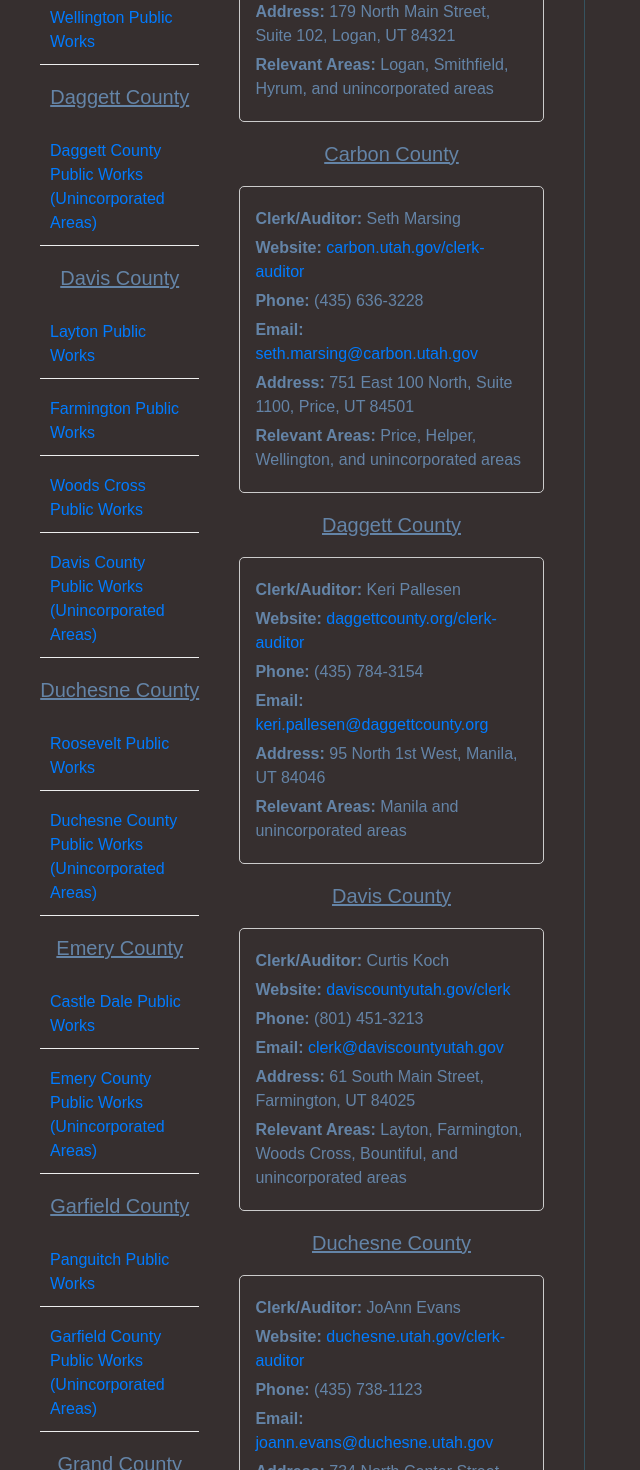
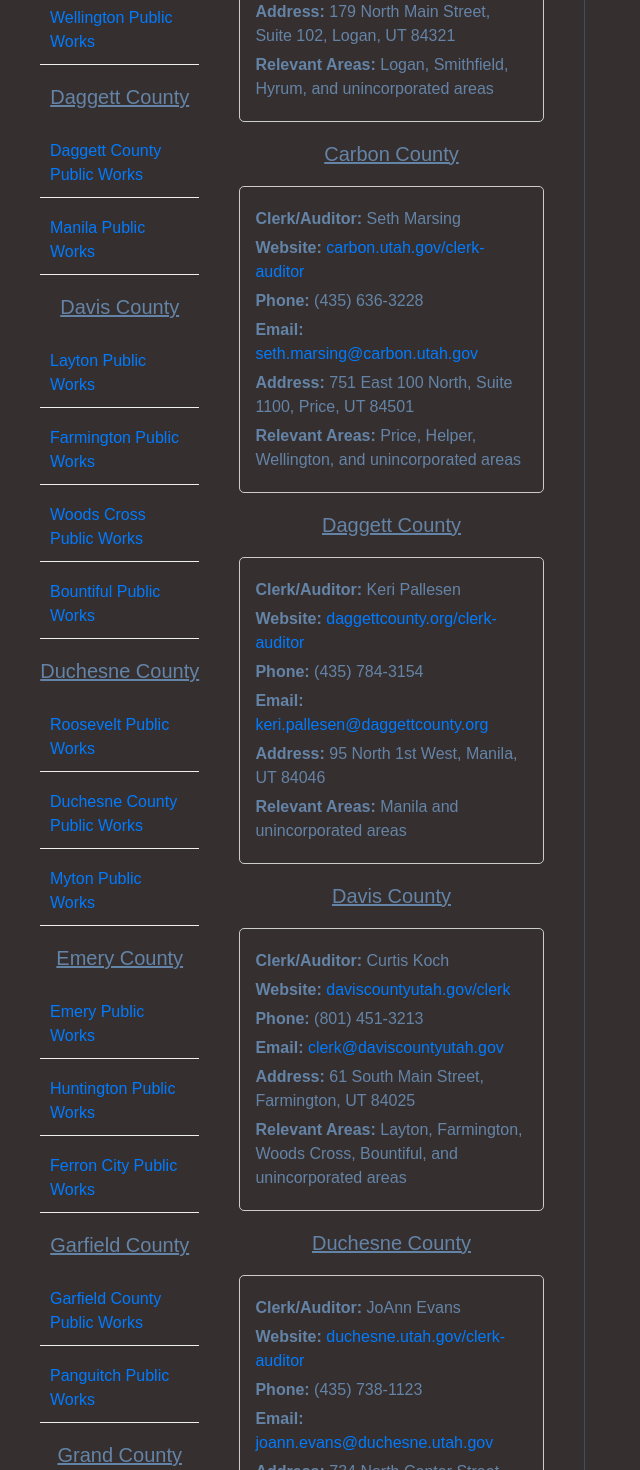
Before and after one commit to Vtencouchclimbr/Work-Site, a React (Vite) app: page / in a window 1280 px wide. Shown: the part 1160-2630 px from the top of the page, without its empty margins (0-640 px from the left). Built offline with nearby package versions, Linux system fonts and the light colour scheme.

Commit message:
add more counties

```diff
--- a/package.json
+++ b/package.json
@@ -14,6 +14,7 @@
     "@fortawesome/free-brands-svg-icons": "^6.7.2",
     "@fortawesome/free-solid-svg-icons": "^6.7.2",
     "@fortawesome/react-fontawesome": "^0.2.2",
+    "@react-google-maps/api": "^2.20.6",
     "bootstrap": "^5.3.3",
     "react": "^18.3.1",
     "react-dom": "^18.3.1"
--- a/src/components/PublicWorksLinks.jsx
+++ b/src/components/PublicWorksLinks.jsx
@@ -30,44 +30,46 @@ const PublicWorksLinks = () => {
         <li><a href="https://www.pricecityutah.com/public-works" target="_blank" rel="noopener noreferrer">Price City Public Works</a></li>
         <li><a href="https://wellingtonutah.us/public-works.html" target="_blank" rel="noopener noreferrer">Wellington Public Works</a></li>
       </ul>
-{/*  */}
+
       <h2>Daggett County</h2>
       <ul>
-        <li><a href="https://www.daggettcounty.org/public-works" target="_blank" rel="noopener noreferrer">Daggett County Public Works (Unincorporated Areas)</a></li>
+        <li><a href="https://www.daggettcounty.org/17/Road-Department" target="_blank" rel="noopener noreferrer">Daggett County Public Works</a></li>
+        <li><a href="https://manilautah.com/" target="_blank" rel="noopener noreferrer">Manila Public Works</a></li>
       </ul>
 
       <h2>Davis County</h2>
       <ul>
         <li><a href="https://www.laytoncity.org/LC/PublicWorks" target="_blank" rel="noopener noreferrer">Layton Public Works</a></li>
-        <li><a href="https://www.farmington.utah.gov/156/Public-Works" target="_blank" rel="noopener noreferrer">Farmington Public Works</a></li>
-        <li><a href="https://www.woodscross.com/156/Public-Works" target="_blank" rel="noopener noreferrer">Woods Cross Public Works</a></li>
-        <li><a href="https://www.daviscountyutah.gov/public-works" target="_blank" rel="noopener noreferrer">Davis County Public Works (Unincorporated Areas)</a></li>
+        <li><a href="https://farmington.utah.gov/departments/public-works-2/" target="_blank" rel="noopener noreferrer">Farmington Public Works</a></li>
+        <li><a href="https://www.woodscross.com/publicworks" target="_blank" rel="noopener noreferrer">Woods Cross Public Works</a></li>
+        <li><a href="https://www.bountifulutah.gov/Engineering" target="_blank" rel="noopener noreferrer">Bountiful Public Works</a></li>
       </ul>
 
       <h2>Duchesne County</h2>
       <ul>
-        <li><a href="https://www.rooseveltcity.com/public-works" target="_blank" rel="noopener noreferrer">Roosevelt Public Works</a></li>
-        <li><a href="https://www.duchesne.utah.gov/public-works" target="_blank" rel="noopener noreferrer">Duchesne County Public Works (Unincorporated Areas)</a></li>
+        <li><a href="https://www.rooseveltcity.com/157/Public-Works-Water" target="_blank" rel="noopener noreferrer">Roosevelt Public Works</a></li>
+        <li><a href="https://www.duchesnecity.com/services/public_works/index.php" target="_blank" rel="noopener noreferrer">Duchesne County Public Works</a></li>
+        <li><a href="https://www.mytoncityut.gov/" target="_blank" rel="noopener noreferrer">Myton Public Works</a></li>
       </ul>
 
       <h2>Emery County</h2>
       <ul>
-        <li><a href="https://www.castledale.utah.gov/public-works" target="_blank" rel="noopener noreferrer">Castle Dale Public Works</a></li>
-        <li><a href="https://www.emerycounty.com/public-works" target="_blank" rel="noopener noreferrer">Emery County Public Works (Unincorporated Areas)</a></li>
+        <li><a href="https://emery.utah.gov/home/department-directory/road/" target="_blank" rel="noopener noreferrer">Emery Public Works</a></li>
+        <li><a href="https://www.huntingtonut.com/services.html" target="_blank" rel="noopener noreferrer">Huntington Public Works</a></li>
+        <li><a href="https://www.ferroncity.org/city-government.htm" target="_blank" rel="noopener noreferrer">Ferron City Public Works</a></li>
       </ul>
 
       <h2>Garfield County</h2>
       <ul>
-        <li><a href="https://www.panguitch.com/public-works" target="_blank" rel="noopener noreferrer">Panguitch Public Works</a></li>
-        <li><a href="https://www.garfield.utah.gov/public-works" target="_blank" rel="noopener noreferrer">Garfield County Public Works (Unincorporated Areas)</a></li>
+        <li><a href="https://www.garfield.utah.gov/departments/public-works" target="_blank" rel="noopener noreferrer">Garfield County Public Works</a></li>
+        <li><a href="https://panguitch.com/city-hall-directory/" target="_blank" rel="noopener noreferrer">Panguitch Public Works</a></li>
       </ul>
 
       <h2>Grand County</h2>
       <ul>
-        <li><a href="https://www.moabcity.org/public-works" target="_blank" rel="noopener noreferrer">Moab Public Works</a></li>
-        <li><a href="https://www.grandcountyutah.net/public-works" target="_blank" rel="noopener noreferrer">Grand County Public Works (Unincorporated Areas)</a></li>
+        <li><a href="https://moabcity.org/166/Public-Works" target="_blank" rel="noopener noreferrer">Moab Public Works</a></li>
       </ul>
-
+{/*  */}
       <h2>Iron County</h2>
       <ul>
         <li><a href="https://www.cedarcity.org/public-works" target="_blank" rel="noopener noreferrer">Cedar City Public Works</a></li>
```
Also changed, not shown: 1 other file (tests, documents, lock files or other folders).
